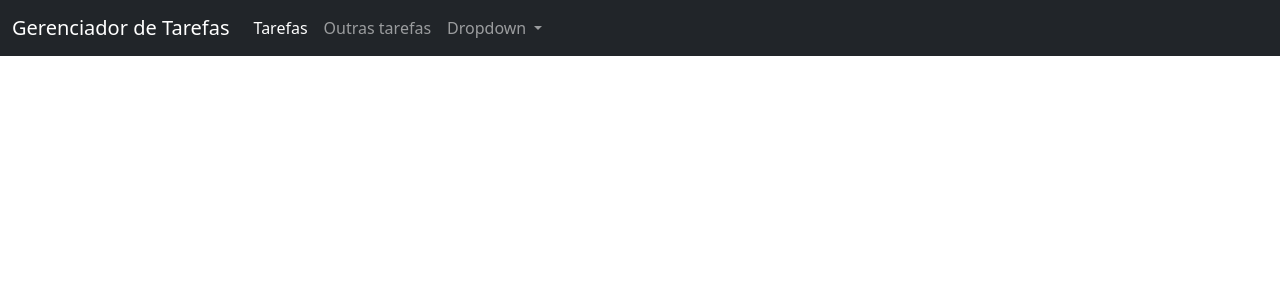
After one commit to BrunoSlamek/Gerenciador-tarefas-django, a Django app: template tarefas/templates/base.html in a window 1280 px wide. The commit adds this page. Shown: the top 300 px of the page. Run offline with Django 3.2, Linux system fonts and the light colour scheme; the template is opened without the code that fills it, so the values that code supplies are empty.

Commit message:
base template

```diff
--- /dev/null
+++ b/tarefas/templates/base.html
@@ -0,0 +1,52 @@
+<!doctype html>
+<html lang="en">
+
+<head>
+    <!-- Required meta tags -->
+    <meta charset="utf-8">
+    <meta name="viewport" content="width=device-width, initial-scale=1">
+
+    <!-- Bootstrap CSS -->
+    <link href="https://cdn.jsdelivr.net/npm/bootstrap@5.0.1/dist/css/bootstrap.min.css" rel="stylesheet" integrity="sha384-+0n0xVW2eSR5OomGNYDnhzAbDsOXxcvSN1TPprVMTNDbiYZCxYbOOl7+AMvyTG2x" crossorigin="anonymous">
+
+    <title>{% block title%} {% endblock %}</title>
+</head>
+
+<body style="padding-top:70px">
+    <nav class="navbar fixed-top navbar-expand-lg navbar-dark bg-dark">
+        <div class="container-fluid">
+            <a class="navbar-brand" href="#">Gerenciador de Tarefas</a>
+            <button class="navbar-toggler" type="button" data-bs-toggle="collapse" data-bs-target="#navbarSupportedContent" aria-controls="navbarSupportedContent" aria-expanded="false" aria-label="Toggle navigation">
+            <span class="navbar-toggler-icon"></span>
+          </button>
+            <div class="collapse navbar-collapse" id="navbarSupportedContent">
+                <ul class="navbar-nav me-auto mb-2 mb-lg-0">
+                    <li class="nav-item">
+                        <a class="nav-link active" aria-current="page" href="#">Tarefas</a>
+                    </li>
+                    <li class="nav-item">
+                        <a class="nav-link" href="#">Outras tarefas</a>
+                    </li>
+                    <li class="nav-item dropdown">
+                        <a class="nav-link dropdown-toggle" href="#" id="navbarDropdown" role="button" data-bs-toggle="dropdown" aria-expanded="false">
+                  Dropdown
+                </a>
+                        <ul class="dropdown-menu" aria-labelledby="navbarDropdown">
+                            <li><a class="dropdown-item" href="#">Adiadas</a></li>
+                            <li><a class="dropdown-item" href="#">Concluídas</a></li>
+                        </ul>
+                    </li>
+                </ul>
+            </div>
+        </div>
+    </nav>
+
+    <div class="container">
+        {% block content %}{% endblock %}
+    </div>
+
+    <!-- Option 1: Bootstrap Bundle with Popper -->
+    <script src="https://cdn.jsdelivr.net/npm/bootstrap@5.0.1/dist/js/bootstrap.bundle.min.js" integrity="sha384-gtEjrD/SeCtmISkJkNUaaKMoLD0//ElJ19smozuHV6z3Iehds+3Ulb9Bn9Plx0x4" crossorigin="anonymous"></script>
+</body>
+
+</html>
--- a/tarefas/templates/tarefas/tarefas_pendentes.html
+++ b/tarefas/templates/tarefas/tarefas_pendentes.html
@@ -14,8 +14,7 @@
     <p><b>Descrição:</b> {{ tarefa.descricao }} </p>
     <p><b>Categoria:</b> {{ tarefa.categoria }} </p>
     <p><b>Criação:</b> {{ tarefa.criacao }} </p>
-    </br>
-    {% endfor %}
+    <hr> {% endfor %}
 </body>
 
 </html>
```
